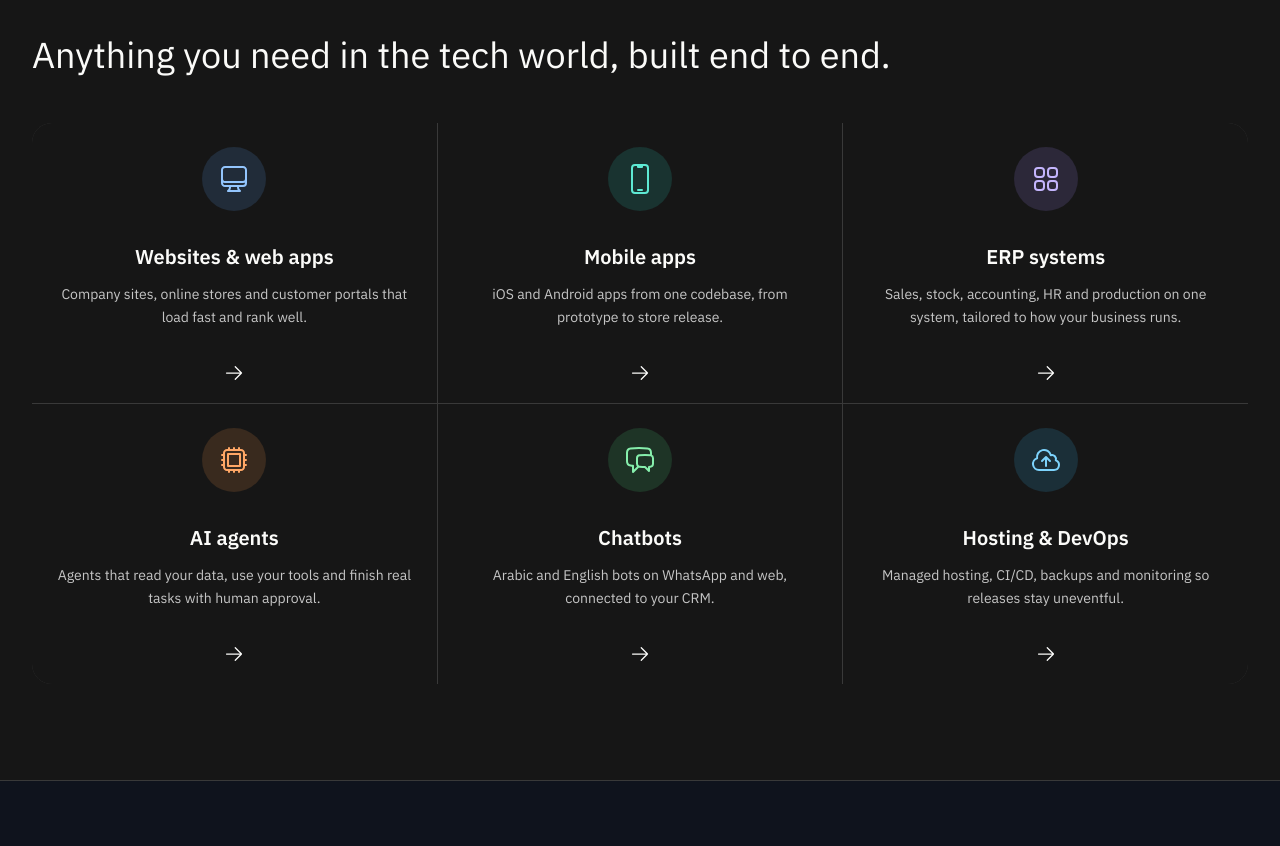
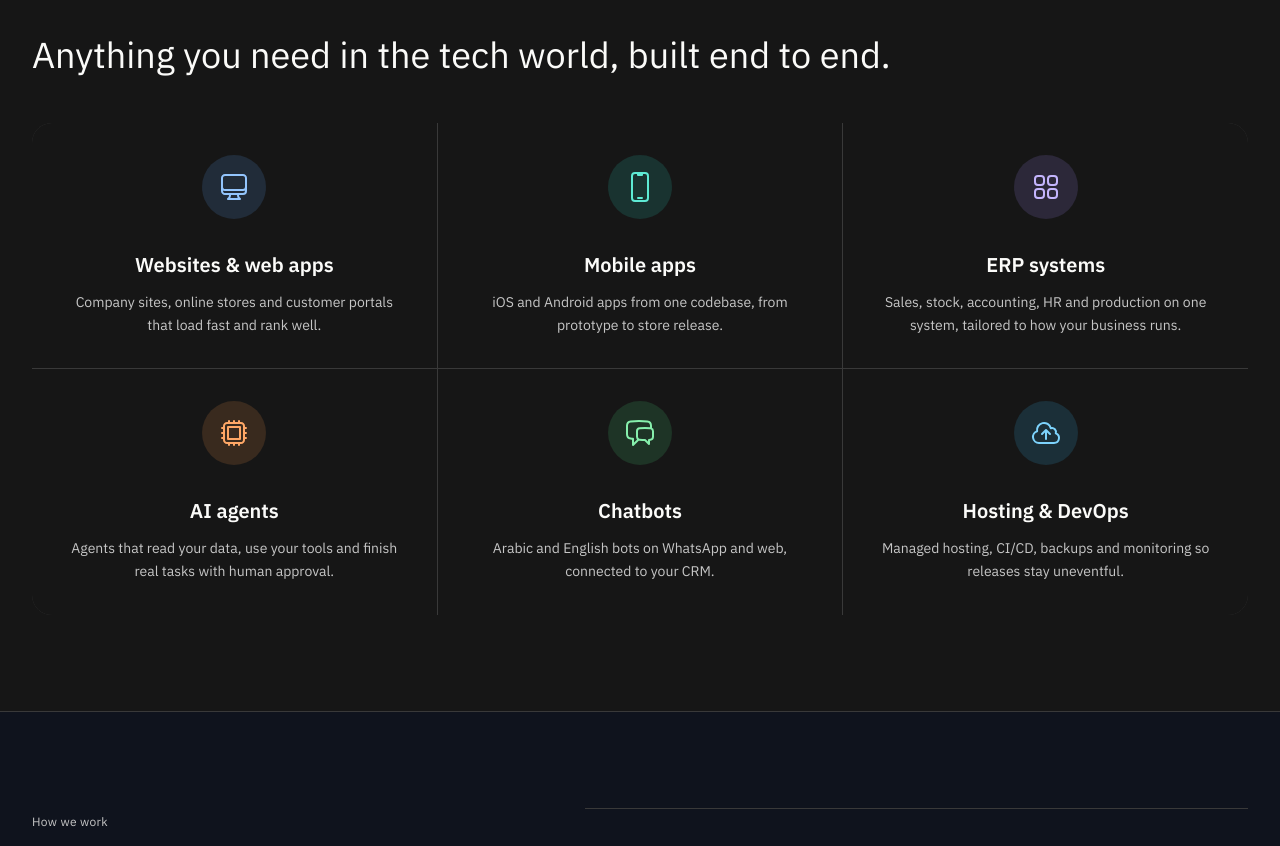
Before and after one commit to SamyShaawat/rowad-for-software-development, a Next.js app: page / in a window 1280 px wide. Shown: the part 1080-1926 px from the top of the page. Built offline with nearby package versions, Linux system fonts and the light colour scheme.

Commit message:
chore: remove arrow from home service tiles

```diff
--- a/src/components/sections/ServicesSection.tsx
+++ b/src/components/sections/ServicesSection.tsx
@@ -1,6 +1,5 @@
 import Link from 'next/link';
 import {
-  ArrowRightIcon,
   ChatBubbleLeftRightIcon,
   CloudArrowUpIcon,
   ComputerDesktopIcon,
@@ -71,7 +70,7 @@ export function ServicesSection() {
             <li key={id} className="bg-white dark:bg-[#161616]">
               <Link
                 href={`${RouteConstants.SERVICES}#${id}`}
-                className="group relative flex min-h-[280px] flex-col items-center p-6 pb-16 text-center transition-colors hover:bg-slate-100 dark:hover:bg-slate-800"
+                className="group relative flex min-h-[240px] flex-col items-center p-8 text-center transition-colors hover:bg-slate-100 dark:hover:bg-slate-800"
               >
                 <span
                   className={`grid h-16 w-16 place-items-center rounded-full ${serviceTheme[id].icon}`}
@@ -82,7 +81,6 @@ export function ServicesSection() {
                 <p className="mt-3 text-sm leading-relaxed text-slate-600 dark:text-slate-300">
                   {text}
                 </p>
-                <ArrowRightIcon className="absolute bottom-5 left-1/2 h-5 w-5 -translate-x-1/2 text-slate-900 transition-transform group-hover:translate-y-0.5 dark:text-white" />
               </Link>
             </li>
           ))}
```
